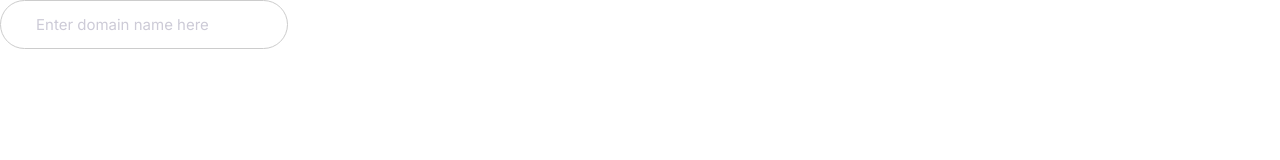
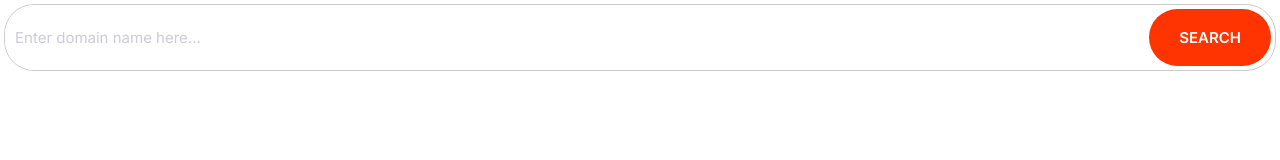
Before and after one commit to nicudoran/html_css_training, a plain HTML site: page index.html in a window 1280 px wide. Drawn offline with Linux system fonts and the light colour scheme.

Commit message:
Define the input group.

```diff
--- a/css/styles.css
+++ b/css/styles.css
@@ -14,6 +14,8 @@ html {
   --color-accent: #ff3400;
   --color-headings: #1b0760;
   --color-body: #918ca4;
+  --color-border: #ccc;
+  --border-radius: 30px;
 }
 body {
   font-family: Inter, Arial, Halvetica, sans-serif;
@@ -178,10 +180,7 @@ a {
 .btn--accent:hover {
   background: #ec3000;
 }
-.btn--accent::before {
-  content: "";
-  background: image();
-}
+
 .btn--block {
   width: 100%;
   display: inline-block;
@@ -202,8 +201,8 @@ a {
 }
 /* Inputs */
 .input {
-  border-radius: 30px;
-  border: 1px solid #ccc;
+  border-radius: var(--border-radius);
+  border: 1px solid var(--color-border);
   color: var(--color-headings);
   font-size: 2rem;
   outline: 0;
@@ -212,6 +211,20 @@ a {
 ::placeholder {
   color: #cdcbd7;
 }
+.input-group {
+  border: 1px solid var(--color-border);
+  border-radius: var(--border-radius);
+  display: flex;
+}
+.input-group .input {
+  border: 0;
+  flex-grow: 1;
+  padding: 1.5rem 1rem;
+}
+.input-group,
+.btn {
+  margin: 4px;
+}
 @media screen and (min-width: 1024px) {
   .input {
     font-size: 1.5rem;
--- a/index.html
+++ b/index.html
@@ -14,7 +14,10 @@
 </head>
 
 <body>
-    <input type="text" class="input" placeholder="Enter domain name here">
+    <div class="input-group">
+        <input type="text" class="input" placeholder="Enter domain name here...">
+        <button class="btn btn--accent">Search</button>
+    </div>
 </body>
 
 </html>
```
Also changed, not shown: components/input-group.html (added, +2 -0 lines).
